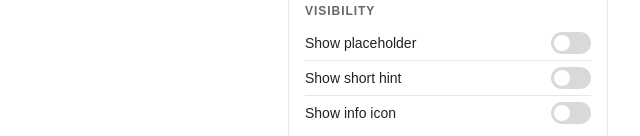
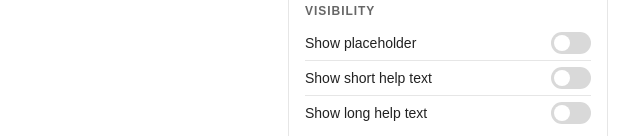
Before and after one commit to UX-CDS/nest-design-system, a plain HTML site: page components/forms/inputs/text-input/index.html in a window 1280 px wide. Shown: the part 664-800 px from the top of the page, 640-1280 px from the left. Drawn offline with Linux system fonts and the light colour scheme; a web font is replaced by a local one.

Commit message:
Add files via upload

```diff
--- a/components/forms/inputs/text-input/index.html
+++ b/components/forms/inputs/text-input/index.html
@@ -861,14 +861,14 @@
           </label>
         </div>
         <div class="toggle-row">
-          <span class="toggle-label">Show short hint</span>
+          <span class="toggle-label">Show short help text</span>
           <label class="toggle-switch">
             <input type="checkbox" id="toggle-hint-inline" onchange="toggleHintInline(this.checked)">
             <span class="toggle-track"></span>
           </label>
         </div>
         <div class="toggle-row">
-          <span class="toggle-label">Show info icon</span>
+          <span class="toggle-label">Show long help text</span>
           <label class="toggle-switch">
             <input type="checkbox" id="toggle-info-icon" onchange="toggleInfoIcon(this.checked)">
             <span class="toggle-track"></span>
```
